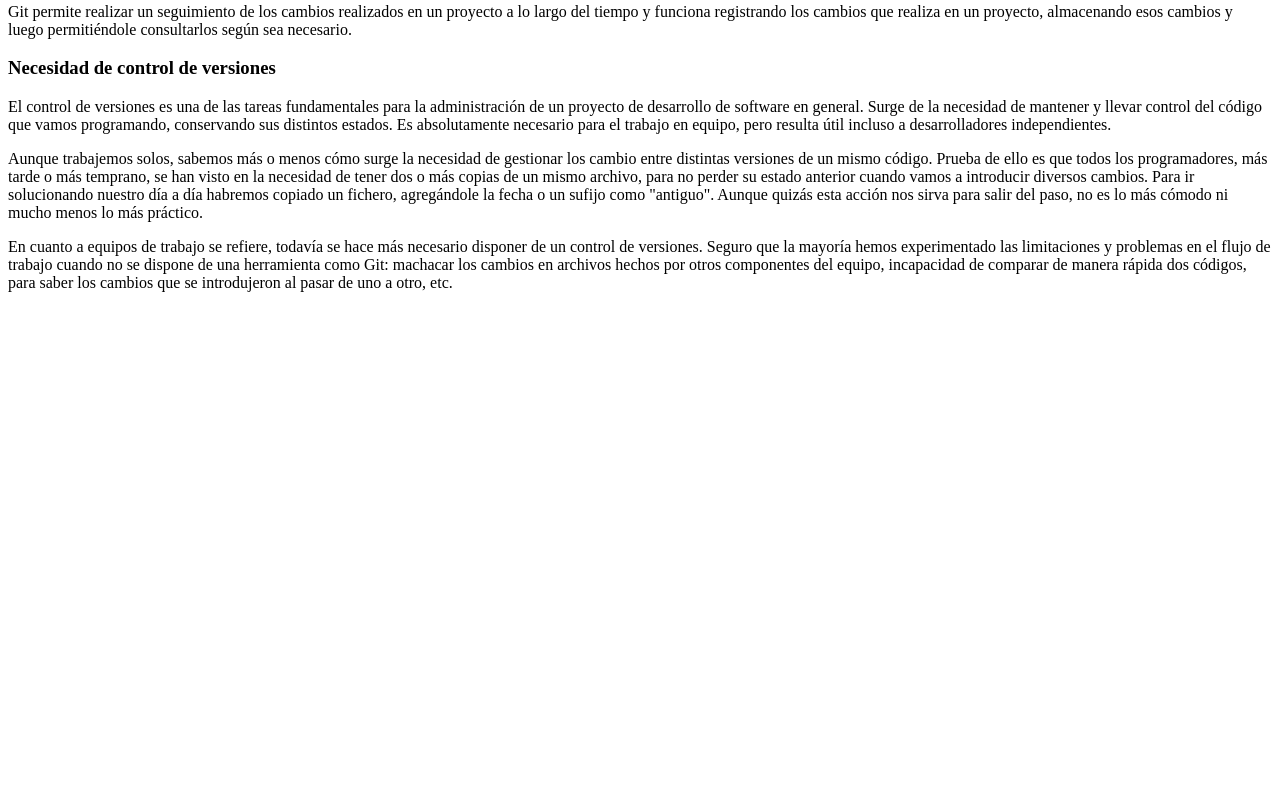
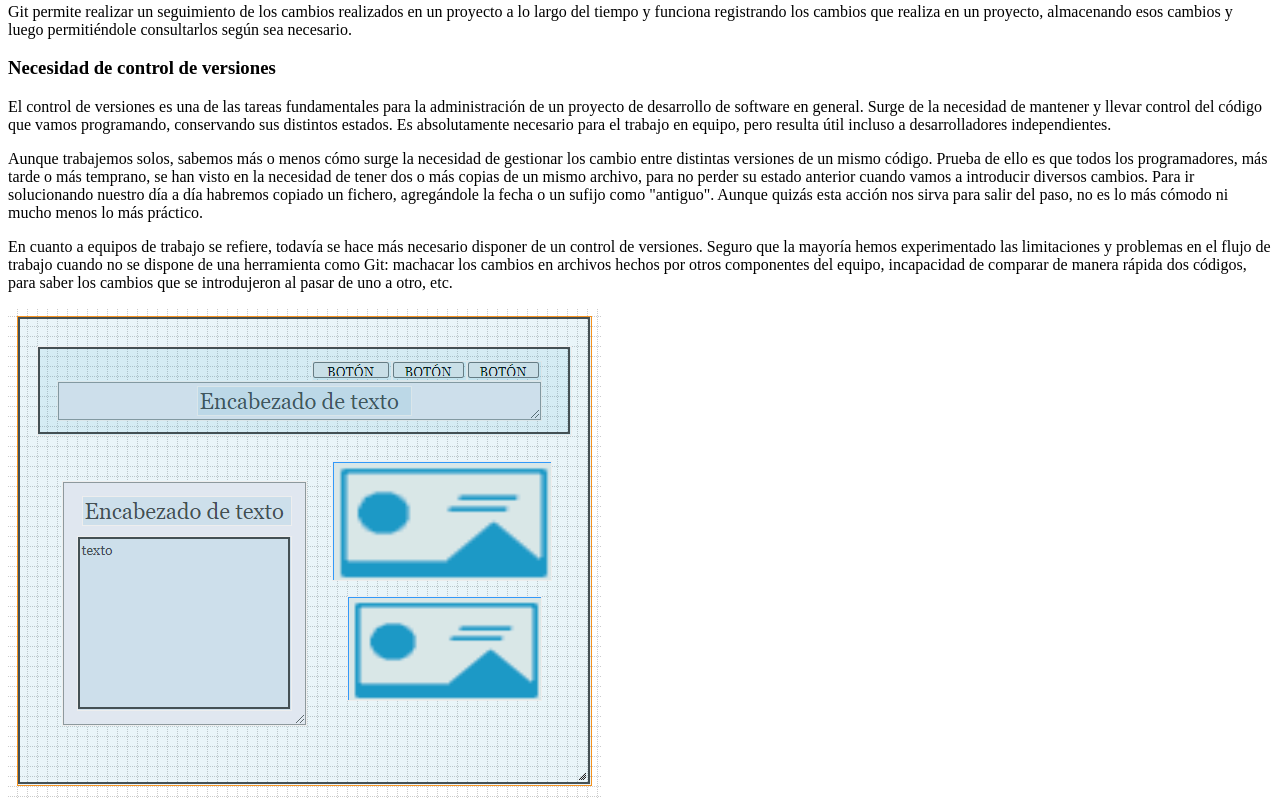
Before and after one commit to CamiloGarzon23/Dsw-JuanGarzon1, a plain HTML site: page planing.html in a window 1280 px wide. Shown: the part 950-1761 px from the top of the page. Before the commit the page ends 1258 px from the top, so only its background shows below. Drawn offline with Linux system fonts and the light colour scheme.

Commit message:
mockup
se inserta la imagen de mockup

```diff
--- a/planing.html
+++ b/planing.html
@@ -34,5 +34,6 @@
                     <p>El control de versiones es una de las tareas fundamentales para la administración de un proyecto de desarrollo de software en general. Surge de la necesidad de mantener y llevar control del código que vamos programando, conservando sus distintos estados. Es absolutamente necesario para el trabajo en equipo, pero resulta útil incluso a desarrolladores independientes.</p>
                     <p>Aunque trabajemos solos, sabemos más o menos cómo surge la necesidad de gestionar los cambio entre distintas versiones de un mismo código. Prueba de ello es que todos los programadores, más tarde o más temprano, se han visto en la necesidad de tener dos o más copias de un mismo archivo, para no perder su estado anterior cuando vamos a introducir diversos cambios. Para ir solucionando nuestro día a día habremos copiado un fichero, agregándole la fecha o un sufijo como "antiguo". Aunque quizás esta acción nos sirva para salir del paso, no es lo más cómodo ni mucho menos lo más práctico.</p>
                     <p>En cuanto a equipos de trabajo se refiere, todavía se hace más necesario disponer de un control de versiones. Seguro que la mayoría hemos experimentado las limitaciones y problemas en el flujo de trabajo cuando no se dispone de una herramienta como Git: machacar los cambios en archivos hechos por otros componentes del equipo, incapacidad de comparar de manera rápida dos códigos, para saber los cambios que se introdujeron al pasar de uno a otro, etc.</p>
+    <img src="mockup.PNG"/>
 </body>
 </html>
```
